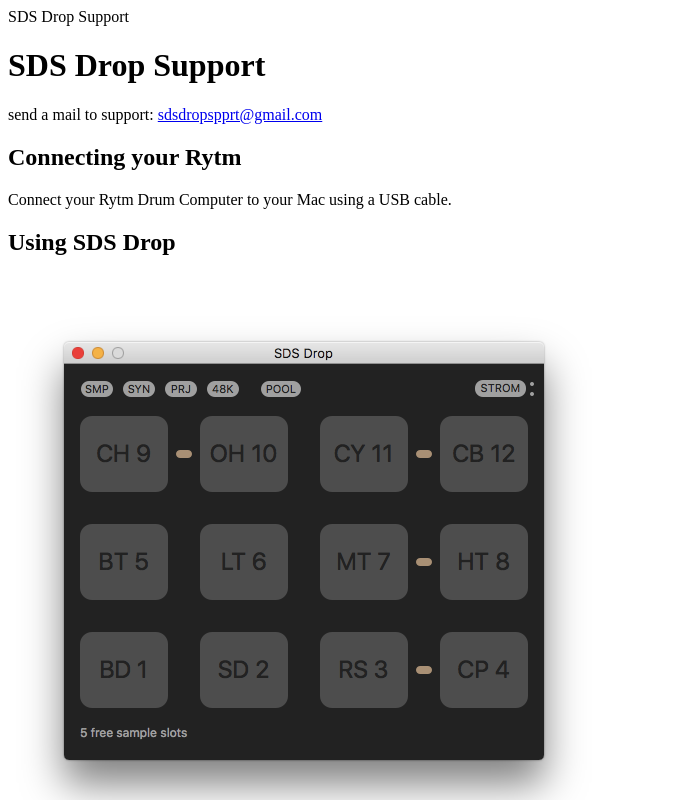
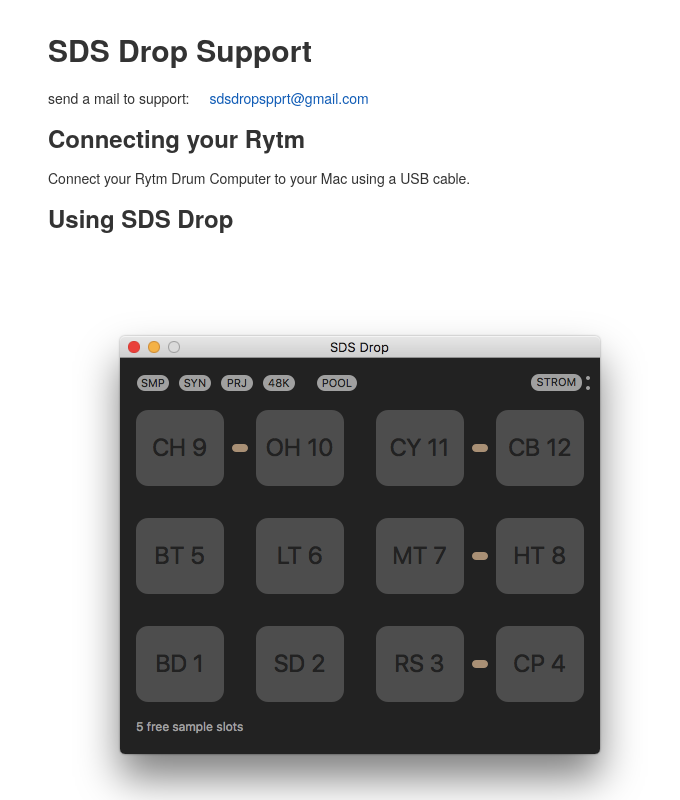
Before and after one commit to jpenca/sdsdropsupport, a plain HTML site: page index.html in a window 1280 px wide. Shown: the top 800 px of the page, without its empty margins (0-680 px from the left). Drawn offline with Linux system fonts and the light colour scheme.

Commit message:
fixed header

```diff
--- a/index.html
+++ b/index.html
@@ -1,5 +1,8 @@
-<p></p>
-<p>SDS Drop Support</p>
+<head>
+<title>SDS Drop Support</title>
+<link rel="stylesheet" type="text/css" href="minimal.css">
+</head>
+
 <h1>SDS Drop Support</h1>
 <p>send a mail to support:&nbsp;<a href="mailto:sdsdropspprt@gmail.com">sdsdropspprt@gmail.com</a></p>
 <h2>Connecting your Rytm</h2>
```
